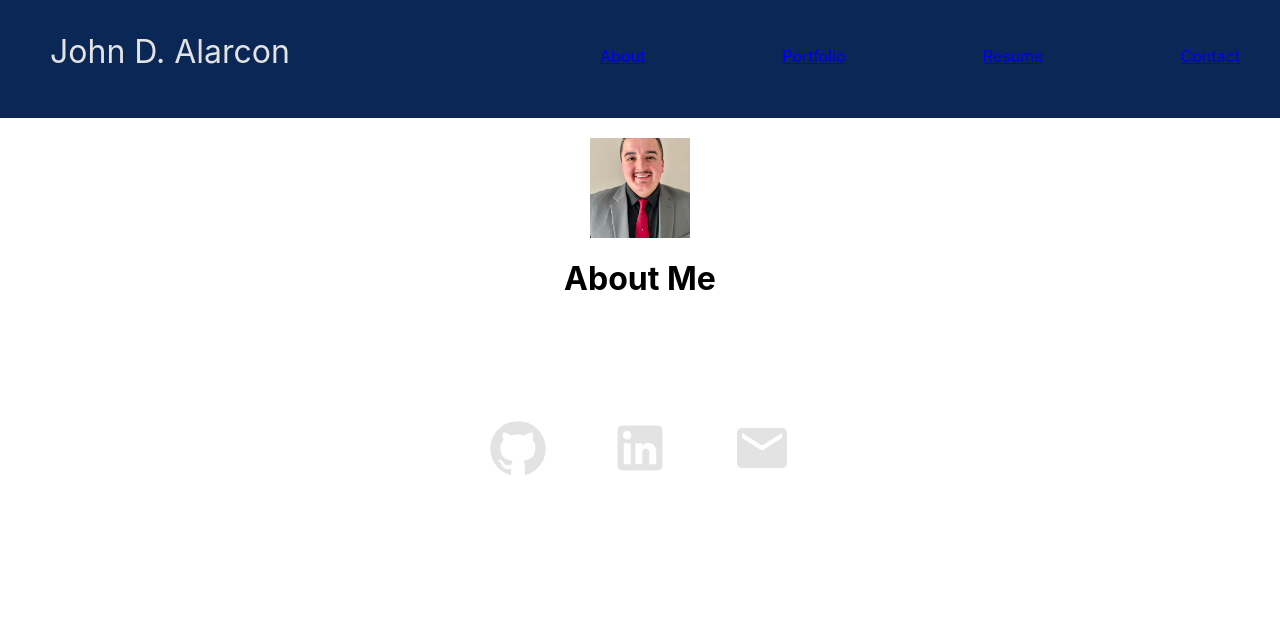
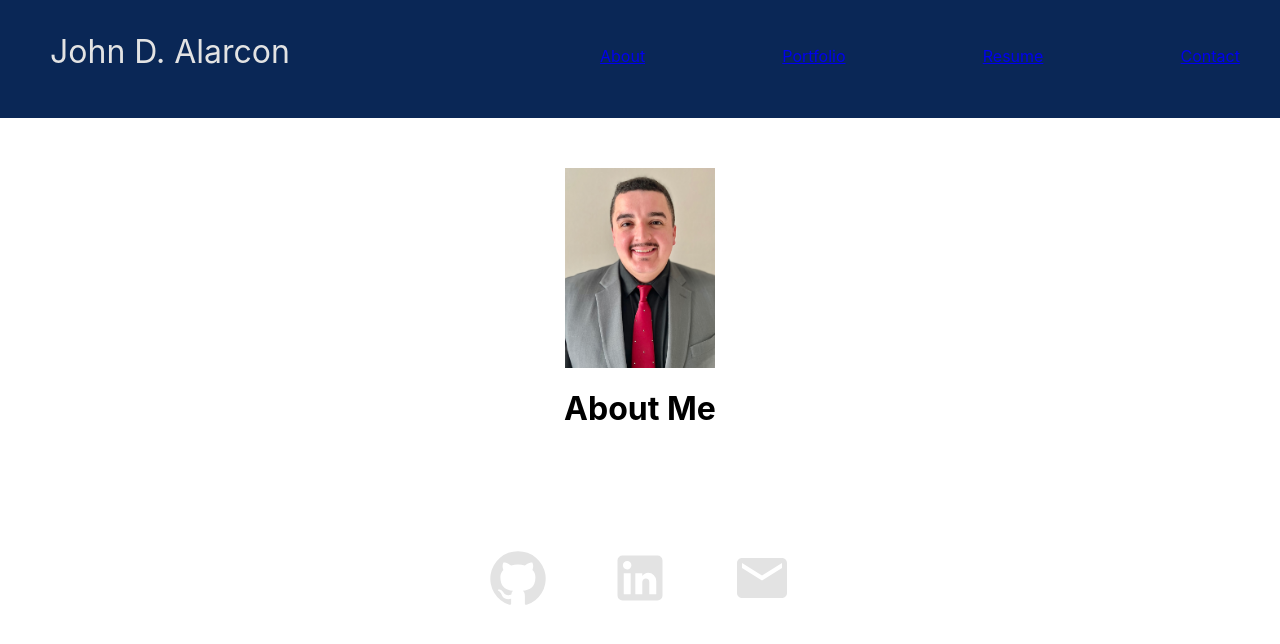
Before and after one commit to jalarcon95/My-React-Portfolio, a React (Create React App) app: page / in a window 1280 px wide. Shown: the top 644 px of the page. Built offline with nearby package versions, Linux system fonts and the light colour scheme.

Commit message:
Function that renders About component and styling

```diff
--- a/src/components/pages/About/About.css
+++ b/src/components/pages/About/About.css
@@ -1,14 +1,14 @@
 #profilepic {
     overflow: hidden;
-    width:100px;
-    height: 100px;
+    width:200px;
+    height: 150px;
 }
 
 #profilepic img {
     object-fit: contain;
     object-position: left;
     max-width: 80%;
-    height: 100px;
+    height: 200px;
 }
 
 #about-me-title {
--- a/src/components/pages/About/About.js
+++ b/src/components/pages/About/About.js
@@ -11,10 +11,10 @@ export default function About() {
                     component='img'
                     className='color-img'
                     style={{
-                        height:'100px',
-                        width:'100px',
+                        height:'200px',
+                        width:'150px',
                         margin: '0 auto',
-                        paddingTop: '20px',
+                        paddingTop: '50px',
                     }}
                     image={profilepic}
                     alt='About Me'
```
